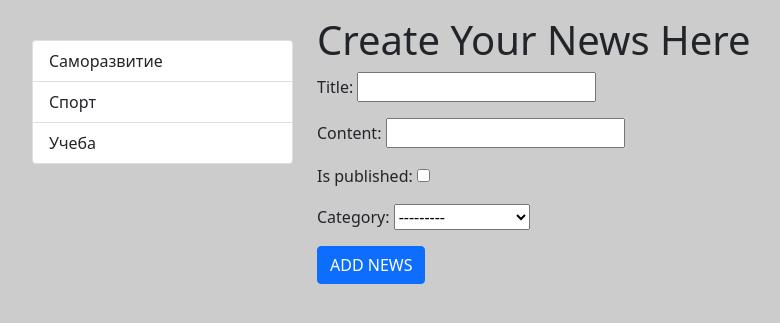
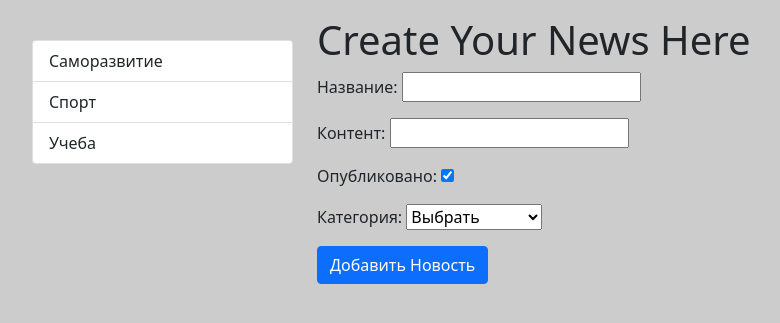
Before and after one commit to dzhambullatt/blog, a Django app: page /news/add-news in a window 1280 px wide. Shown: the part 56-379 px from the top of the page, without its empty margins (50-830 px from the left). Run offline with Django 3.2, Linux system fonts and the light colour scheme; data comes from the database, SQL or seed files in the repository; some libraries are stand-ins or nearby versions.

Commit message:
updated forms.py

```diff
--- a/news/forms.py
+++ b/news/forms.py
@@ -4,7 +4,7 @@ from .models import Category
 
 
 class NewsForm(forms.Form):
-    title = forms.CharField(max_length=150)
-    content = forms.CharField()
-    is_published = forms.BooleanField()
-    category = forms.ModelChoiceField(queryset=Category.objects.all())
+    title = forms.CharField(max_length=150, label="Название")
+    content = forms.CharField(label="Контент", required=False)
+    is_published = forms.BooleanField(label="Опубликовано", initial=True)
+    category = forms.ModelChoiceField(empty_label="Выбрать", label="Категория", queryset=Category.objects.all())
--- a/news/templates/news/add_news.html
+++ b/news/templates/news/add_news.html
@@ -14,7 +14,7 @@ Create news
     {% csrf_token %}
     {{ form.as_p }}
 
-    <button type="submit" class="btn btn-primary btn-block">ADD NEWS</button>
+    <button type="submit" class="btn btn-primary btn-block">Добавить Новость</button>
 </form>
 
 {% endblock %}
```
